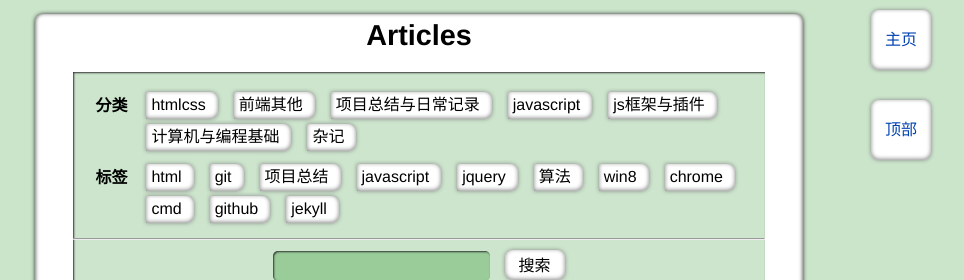
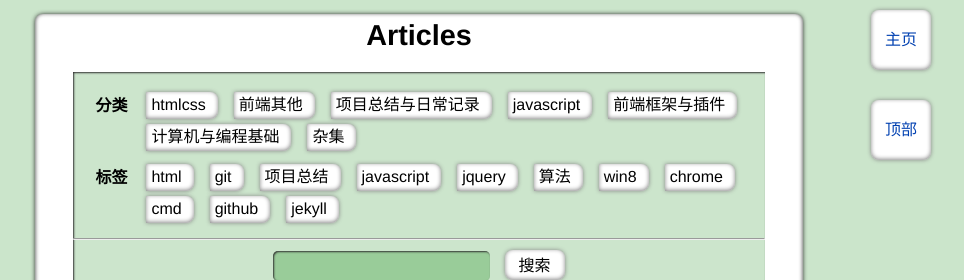
Before and after one commit to jacktown11/jacktown11.github.io, a Jekyll site: the page built from post_list/posts.html, in a window 1280 px wide. Shown: the top 280 px of the page, without its empty margins (221-1185 px from the left). Built offline with Jekyll 4.4.1, drawn with Linux system fonts in a browser that asks for light colours.

Commit message:
分类修改

```diff
--- a/_posts/2017-06-08-shortcut.md
+++ b/_posts/2017-06-08-shortcut.md
@@ -1,7 +1,7 @@
 ---
 layout: article
 title: 快捷键汇总
-categories: [杂记]
+categories: [杂集]
 tags: [win8,chrome,cmd,github,jekyll]
 ---
 # windows8 系统快捷键
--- a/_posts/2017-07-02-jQuery-clone.md
+++ b/_posts/2017-07-02-jQuery-clone.md
@@ -1,7 +1,7 @@
 ---
 layout: article
 title: jQuery clone()方法一个注意点
-categories: [js框架与插件]
+categories: [前端框架与插件]
 tags: [jquery]
 ---
 用jQuery clone()方法可以赋值一个节点，但是如果这个节点带有id属性，那么可能导致该id在同一个页面中被重复使用。比如我们在head>script:nth-of-type(3)中代码的最后一行复制了#target5元素。
```
